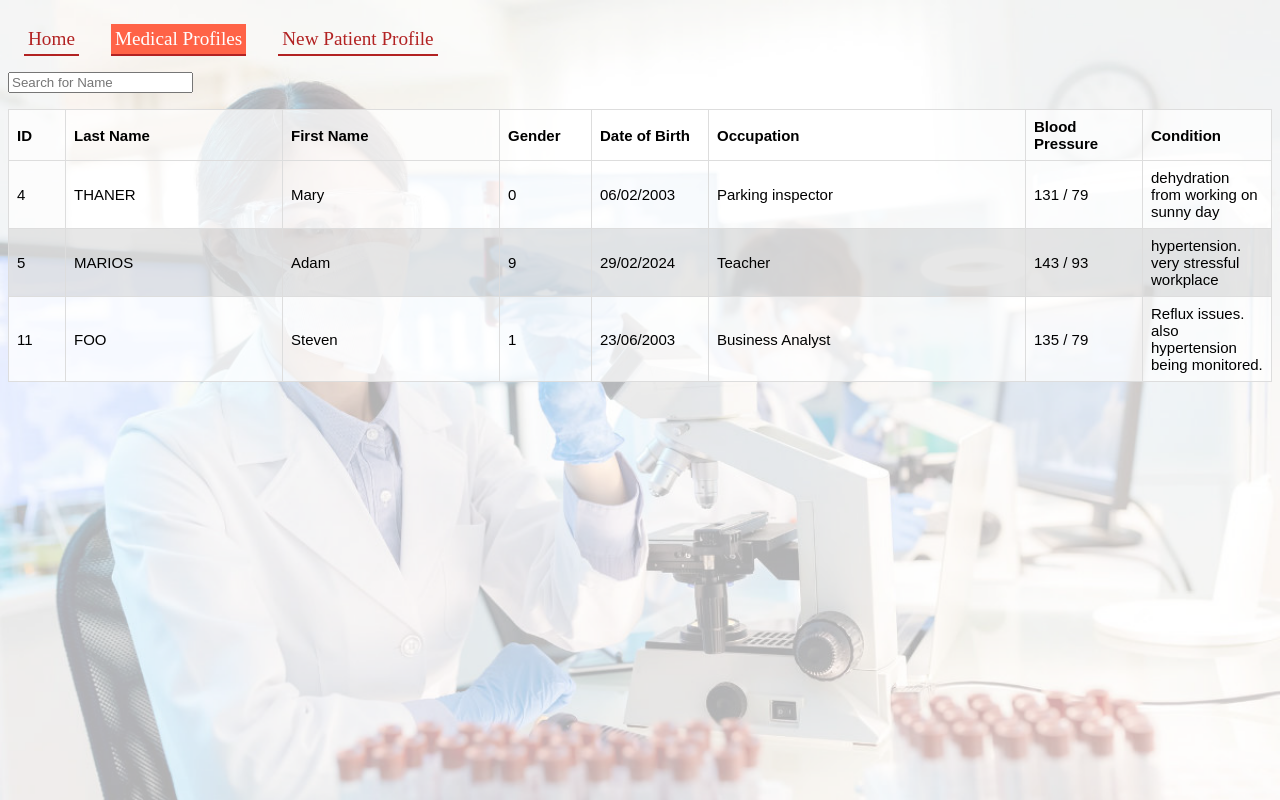
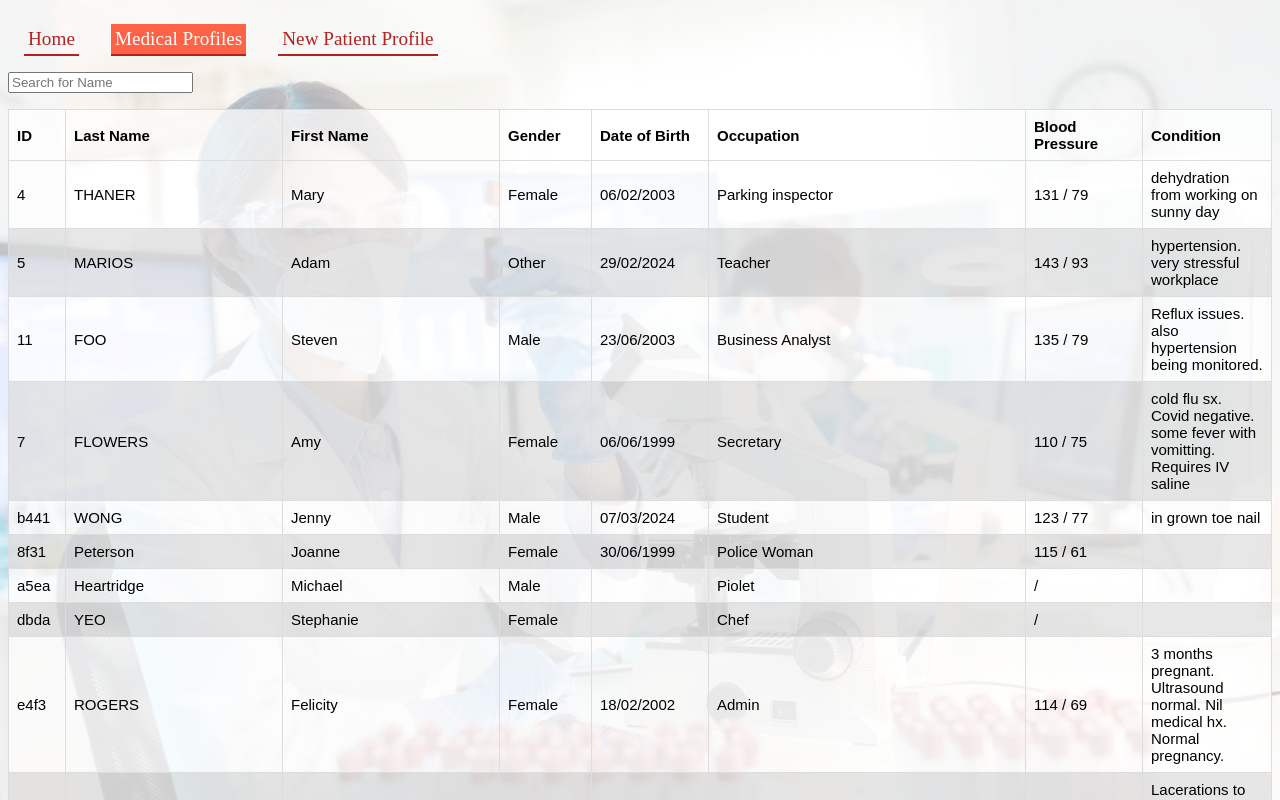
Before and after one commit to FurnBirds/MedFormsReact, a React (Create React App) app: page /MedicalProfiles in a window 1280 px wide. Built offline with nearby package versions, Linux system fonts and the light colour scheme.

Commit message:
separated SerachBar function into file, fixed gender displaying as integers to displaying text

```diff
--- a/src/MedProfileRow.js
+++ b/src/MedProfileRow.js
@@ -1,12 +1,24 @@
 import React from "react";
 
 function MedProfileRow ({ id, surname, firstname, dob, gender, occupation, systolicBP, diastolicBP, medicalIssue}) {
-    return (
+  let genderShow
+
+  if(gender === 1){
+    genderShow = "Male"
+  } else {
+    if( gender === 0) {
+      genderShow = "Female"
+    } else {
+      genderShow = "Other"
+    }
+  }
+
+  return (
       <tr>
         <td className = "ptID" id = "ptID">{id}</td>
         <td className = "names" id = "ptSurname">{surname}</td>
         <td className = "names" id = "ptFirstname">{firstname}</td>
-        <td className = "ptGender">{gender}</td>
+        <td className = "ptGender">{genderShow}</td>
         <td className = "ptDOB">{dob}</td>
         <td className = "ptOccupation">{occupation}</td>
         <td className = "ptBP">{systolicBP} / {diastolicBP}</td>
--- a/src/MedProfilesTable.js
+++ b/src/MedProfilesTable.js
@@ -1,15 +1,7 @@
-
-
 import React from "react";
 import MedProfileRow from "./MedProfileRow"
+import SearchBar from "./SearchBar";
 
-function SearchBar() {
-    return (
-      <form>
-        <input type="text" placeholder="Search for Name" />
-      </form>
-    )
-  }
 
 
 function MedProfilesTable({ MedicalProfiles }) {
--- /dev/null
+++ b/src/SearchBar.js
@@ -0,0 +1,11 @@
+import React from "react";
+
+function SearchBar() {
+    return (
+      <form>
+        <input type="text" placeholder="Search for Name" />
+      </form>
+    )
+  };
+
+export default SearchBar
--- a/src/TempMedicalprofiles.js
+++ b/src/TempMedicalprofiles.js
@@ -1,36 +1,135 @@
 const MedicalProfiles = [
   {
-      id: "4",
+    "id": "4",
     "surname": "THANER",
-      firstname: "Mary",
-      dob: "06/02/2003",
-      gender: 0,
-      occupation: "Parking inspector",
-      systolicBP: "131",
-      diastolicBP: "79",
-      medicalIssue: "dehydration from working on sunny day"
+    "firstname": "Mary",
+    "dob": "06/02/2003",
+    "gender": 0,
+    "occupation": "Parking inspector",
+    "systolicBP": "131",
+    "diastolicBP": "79",
+    "medicalIssue": "dehydration from working on sunny day"
   },
   {
-      id: "5",
-      surname: "MARIOS",
-      firstname: "Adam",
-      dob: "29/02/2024",
-      gender: 9,
-      occupation: "Teacher",
-      systolicBP: "143",
-      diastolicBP: "93",
-      medicalIssue: "hypertension. very stressful workplace"
+    "id": "5",
+    "surname": "MARIOS",
+    "firstname": "Adam",
+    "dob": "29/02/2024",
+    "gender": 9,
+    "occupation": "Teacher",
+    "systolicBP": "143",
+    "diastolicBP": "93",
+    "medicalIssue": "hypertension. very stressful workplace"
   },
   {
-      id: "11",
-      surname: "FOO",
-      firstname: "Steven",
-      dob: "23/06/2003",
-      gender: 1,
-      occupation: "Business Analyst",
-      systolicBP: "135",
-      diastolicBP: "79",
-      medicalIssue: "Reflux issues. also hypertension being monitored."
+    "id": "11",
+    "surname": "FOO",
+    "firstname": "Steven",
+    "dob": "23/06/2003",
+    "gender": 1,
+    "occupation": "Business Analyst",
+    "systolicBP": "135",
+    "diastolicBP": "79",
+    "medicalIssue": "Reflux issues. also hypertension being monitored."
+  },
+  {
+    "id": "7",
+    "surname": "FLOWERS",
+    "firstname": "Amy",
+    "dob": "06/06/1999",
+    "gender": 0,
+    "occupation": "Secretary",
+    "systolicBP": "110",
+    "diastolicBP": "75",
+    "medicalIssue": "cold flu sx. Covid negative. some fever with vomitting. Requires IV saline"
+  },
+  {
+    "id": "b441",
+    "firstname": "Jenny",
+    "surname": "WONG",
+    "dob": "07/03/2024",
+    "gender": 1,
+    "occupation": "Student",
+    "systolicBP": "123",
+    "diastolicBP": "77",
+    "medicalIssue": "in grown toe nail"
+  },
+  {
+    "id": "8f31",
+    "firstname": "Joanne",
+    "surname": "Peterson",
+    "dob": "30/06/1999",
+    "gender": 0,
+    "occupation": "Police Woman",
+    "systolicBP": "115",
+    "diastolicBP": "61",
+    "medicalIssue": ""
+  },
+  {
+    "id": "a5ea",
+    "firstname": "Michael",
+    "surname": "Heartridge",
+    "dob": null,
+    "gender": 1,
+    "occupation": "Piolet",
+    "systolicBP": "",
+    "diastolicBP": "",
+    "medicalIssue": ""
+  },
+  {
+    "id": "dbda",
+    "firstname": "Stephanie",
+    "surname": "YEO",
+    "dob": null,
+    "gender": 0,
+    "occupation": "Chef",
+    "systolicBP": "",
+    "diastolicBP": "",
+    "medicalIssue": ""
+  },
+  {
+    "id": "e4f3",
+    "firstname": "Felicity",
+    "surname": "ROGERS",
+    "dob": "18/02/2002",
+    "gender": 0,
+    "occupation": "Admin",
+    "systolicBP": "114",
+    "diastolicBP": "69",
+    "medicalIssue": "3 months pregnant. Ultrasound normal. Nil medical hx. Normal pregnancy.\n"
+  },
+  {
+    "id": "0b7d",
+    "firstname": "Mei",
+    "surname": "WU",
+    "dob": "11/03/2021",
+    "gender": 0,
+    "occupation": "",
+    "systolicBP": "125",
+    "diastolicBP": "77",
+    "medicalIssue": "Lacerations to both hands after falling at play ground. Would dressed."
+  },
+  {
+    "id": "639f",
+    "firstname": "Ning",
+    "surname": "LEE",
+    "dob": "06/09/1977",
+    "gender": 0,
+    "occupation": "",
+    "systolicBP": "100",
+    "diastolicBP": "68",
+    "medicalIssue": ""
+  },
+  {
+    "id": "b8be",
+    "firstname": "Gabriella",
+    "surname": "WANG",
+    "dob": "10/04/2023",
+    "gender": 0,
+    "occupation": "",
+    "systolicBP": "",
+    "diastolicBP": "",
+    "medicalIssue": "Worm infection."
   }
   ];
 
```
Lines whose indentation alone changed are shown as unchanged.
